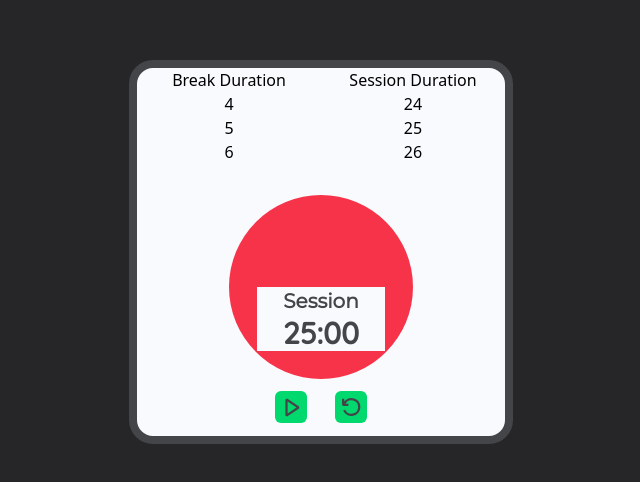
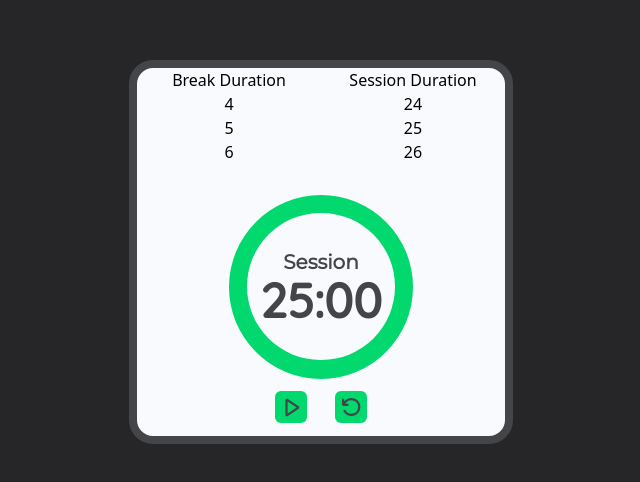
Before and after one commit to kimjisena/25-plus-5-clock, a React (Create React App) app: page / in a window 1280 px wide. Shown: the part 148-630 px from the top of the page, without its empty margins (319-959 px from the left). Built offline with nearby package versions, Linux system fonts and the light colour scheme.

Commit message:
implement clock display

```diff
--- a/src/components/Timer.jsx
+++ b/src/components/Timer.jsx
@@ -11,10 +11,11 @@ function Timer() {
   return (
     <>
         {/*timer-label and time-left goes into the clock container */}
-        <div id='clock' className={`relative w-[50%] flex flex-col items-center h-[75%] bg-red rounded-full`}>
-            <div id='clock-labels' className={`absolute bottom-[15%] flex flex-col items-center w-[70%] h-[35%] text-black bg-white`}>
+        <div id='clock' className={`relative w-[50%] flex flex-col items-center h-[75%] bg-green rounded-full`}>
+            <div id='clock-inner' className={`absolute top-[10%] w-[80%] h-[80%] bg-white rounded-full`}></div>
+            <div id='clock-labels' className={`absolute bottom-[30%] flex flex-col items-center w-[70%] h-[40%%] text-black`}>
                 <div id='timer-label' className={`text-xl font-font-one font-bold`}>Session</div>
-                <div id='time-left' className={`text-3xl font-font-two font-bold`}>25:00</div>
+                <div id='time-left' className={`text-5xl font-font-two font-bold`}>25:00</div>
             </div>
         </div>
 
```
